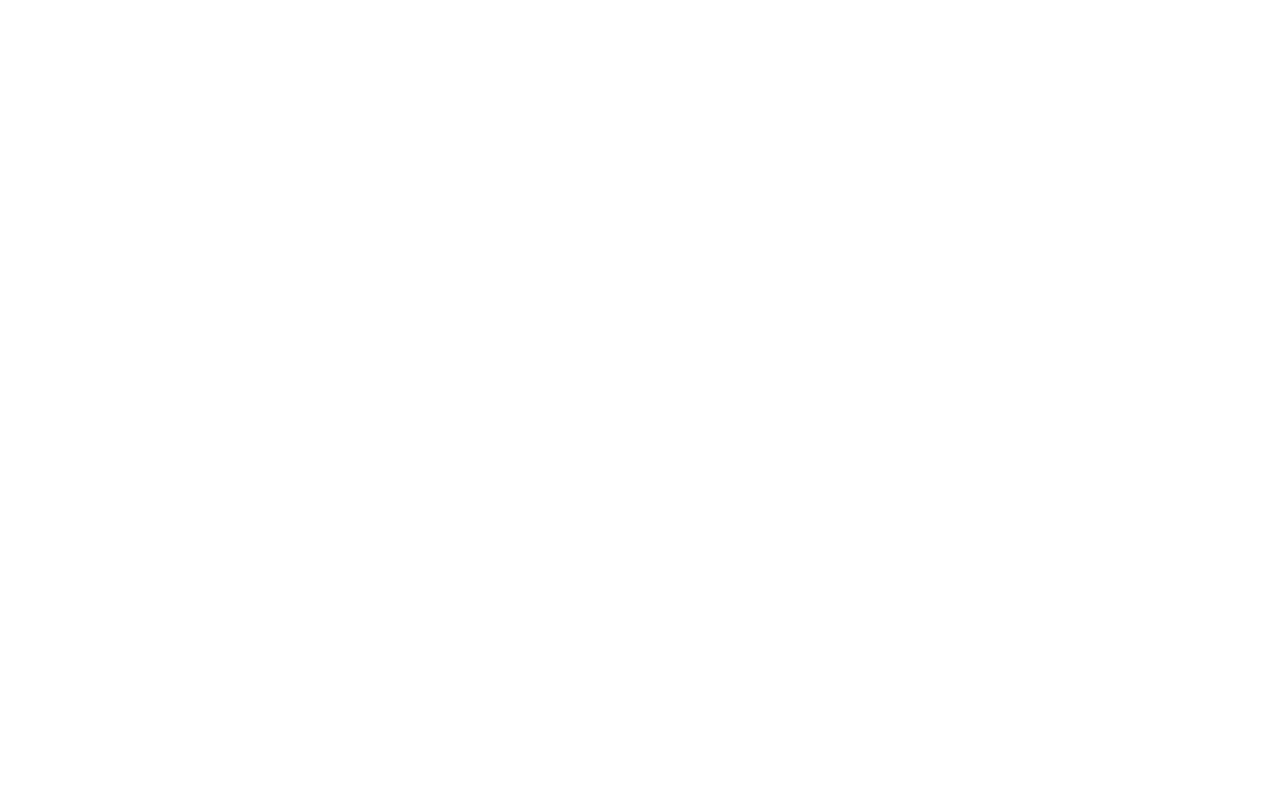
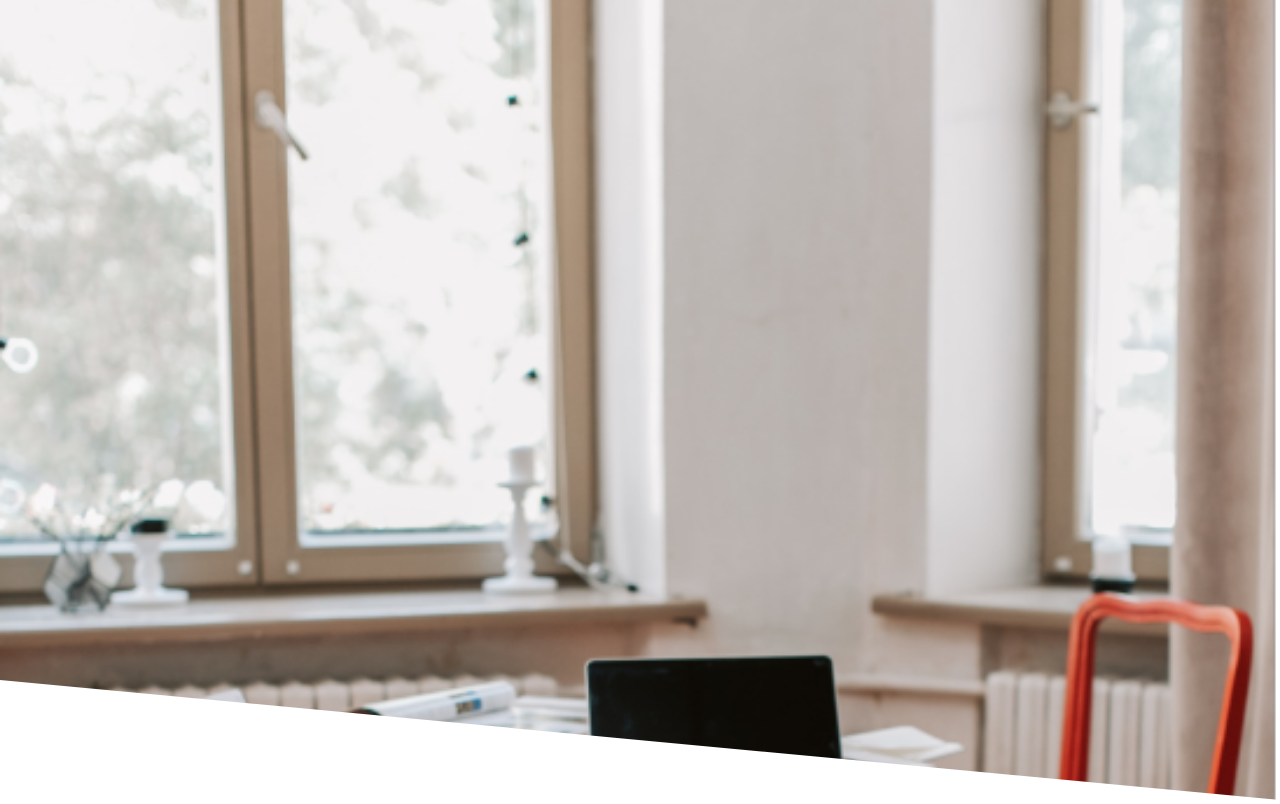
Before and after one commit to salva-reina/efecto-skewed, a plain HTML site: page index.html in a window 1280 px wide. Shown: the top 804 px of the page. Drawn offline with Linux system fonts and the light colour scheme.

Commit message:
colocando las imagenes

```diff
--- a/css/styles.css
+++ b/css/styles.css
@@ -0,0 +1,39 @@
+@import url("https://fonts.googleapis.com/css2?family=Lato:wght@300;400;700&display=swap");
+
+* {
+  margin: 0;
+  padding: 0;
+}
+
+body {
+  font-size: 16px;
+  font-family: "Lato", sans-serif;
+}
+
+.sec {
+  position: relative;
+  width: 100%;
+  height: 100vh;
+  overflow: hidden;
+}
+
+.uno {
+  background: url(../img/arriba.PNG);
+  background-attachment: fixed;
+  background-size: cover;
+  background-position: center;
+  background-repeat: no-repeat;
+}
+
+.sesgouno {
+  position: absolute;
+  bottom: 0;
+  left: 0;
+  border-width: 15vh 0 0 100vw;
+  border-style: solid;
+  border-color: transparent transparent transparent #fff;
+}
+
+.tres {
+  background: url(../img/abajo.PNG);
+}
--- a/index.html
+++ b/index.html
@@ -10,7 +10,13 @@
 </head>
 
 <body>
-
+  <header class="sec uno">
+    <div class="sesgouno"></div>
+  </header>
+  <section class="sec dos"></section>
+  <section class="sec tres">
+    <div class="sesgodos"></div>
+  </section>
 </body>
 
 </html>
```
Also changed, not shown: img/abajo.PNG (added), img/arriba.PNG (added).
